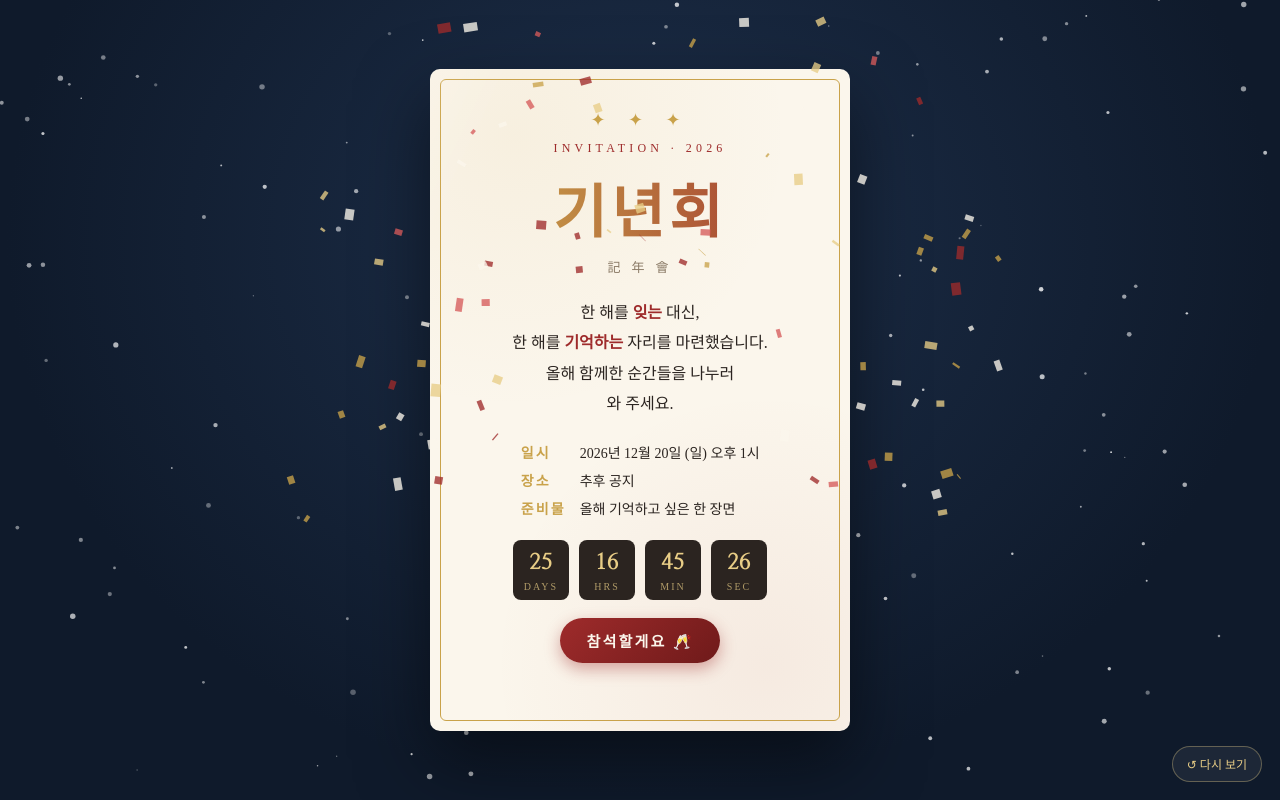
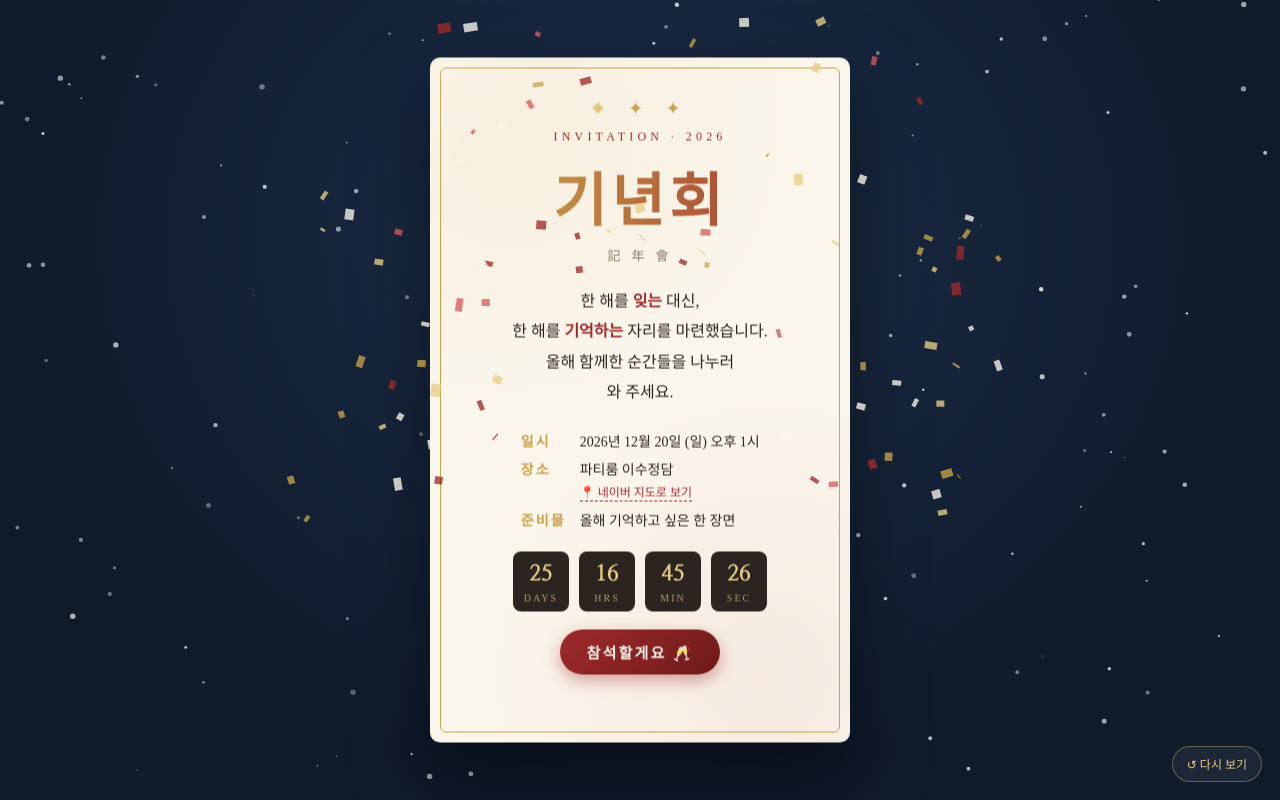
Before and after one commit to etff/ginyeonhoe-invite, a plain HTML site: page index.html in a window 1280 px wide. Both pictures are taken after a click on the button "봉투 열기". Shown: the top 800 px of the page. Drawn offline with Linux system fonts and the light colour scheme; a web font is replaced by a local one.

Commit message:
장소 추가: 파티룸 이수정담
Co-Authored-By: Claude Opus 5.5 <noreply@anthropic.com>

```diff
--- a/index.html
+++ b/index.html
@@ -222,6 +222,8 @@
     font-size: 14px;
   }
   .info dt { color: var(--gold); font-weight: 700; letter-spacing: .15em; }
+  .info .map { display: inline-block; margin-top: 4px; font-size: 12px; color: var(--red); text-decoration: none; border-bottom: 1px dashed currentColor; }
+  .info .map:hover { color: var(--red-dark); }
   .countdown {
     margin: 22px 0 18px;
     display: flex;
@@ -301,7 +303,7 @@
       <!-- ✏️ 날짜·장소는 여기서 수정하세요 (아래 EVENT_DATE도 함께) -->
       <dl class="info">
         <dt>일시</dt><dd>2026년 12월 20일 (일) 오후 1시</dd>
-        <dt>장소</dt><dd>추후 공지</dd>
+        <dt>장소</dt><dd>파티룸 이수정담<br /><a class="map" href="https://map.naver.com/p/search/%EC%9D%B4%EC%88%98%EC%A0%95%EB%8B%B4/place/1132365884" target="_blank" rel="noopener">📍 네이버 지도로 보기</a></dd>
         <dt>준비물</dt><dd>올해 기억하고 싶은 한 장면</dd>
       </dl>
 
```
